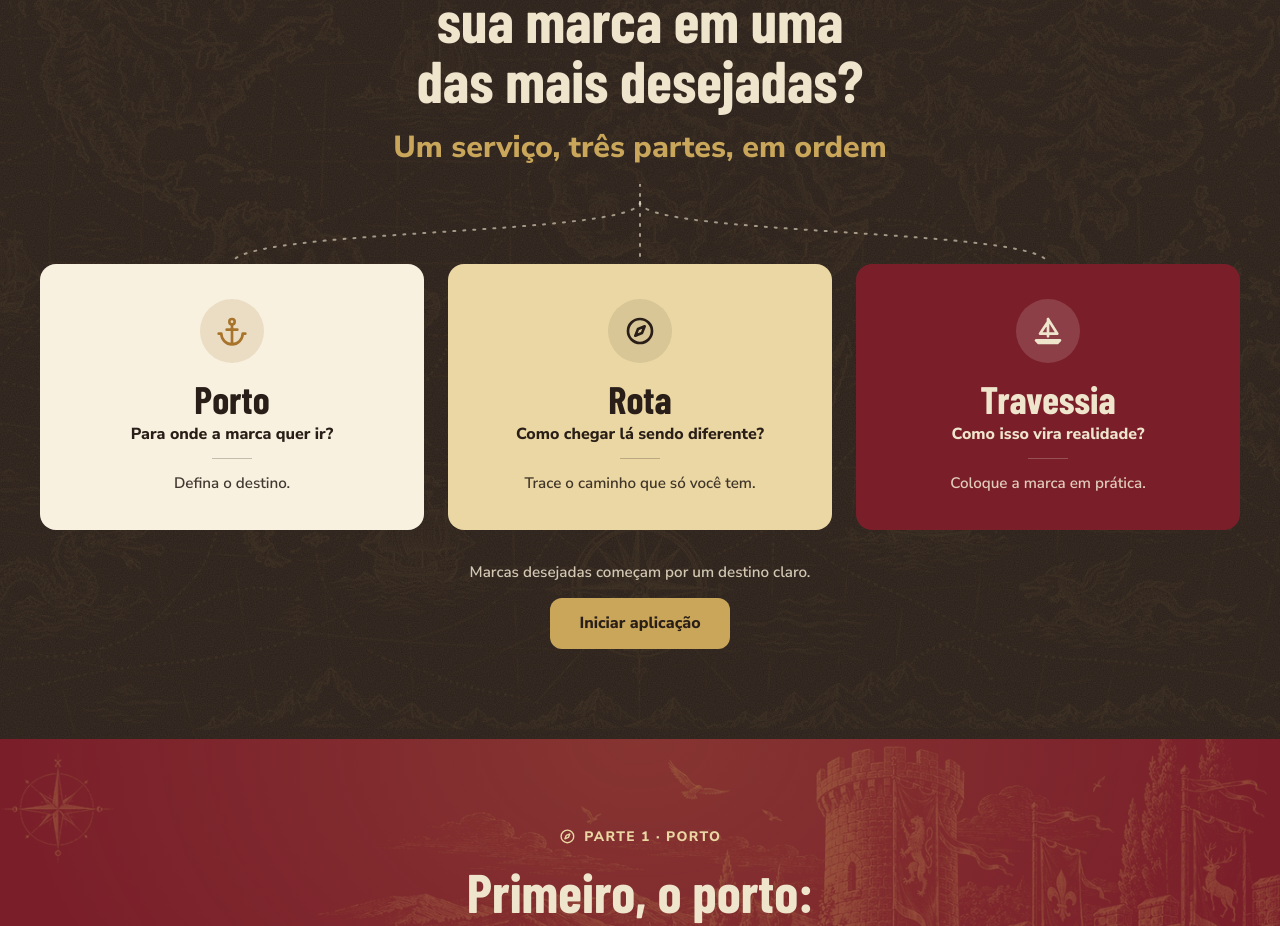
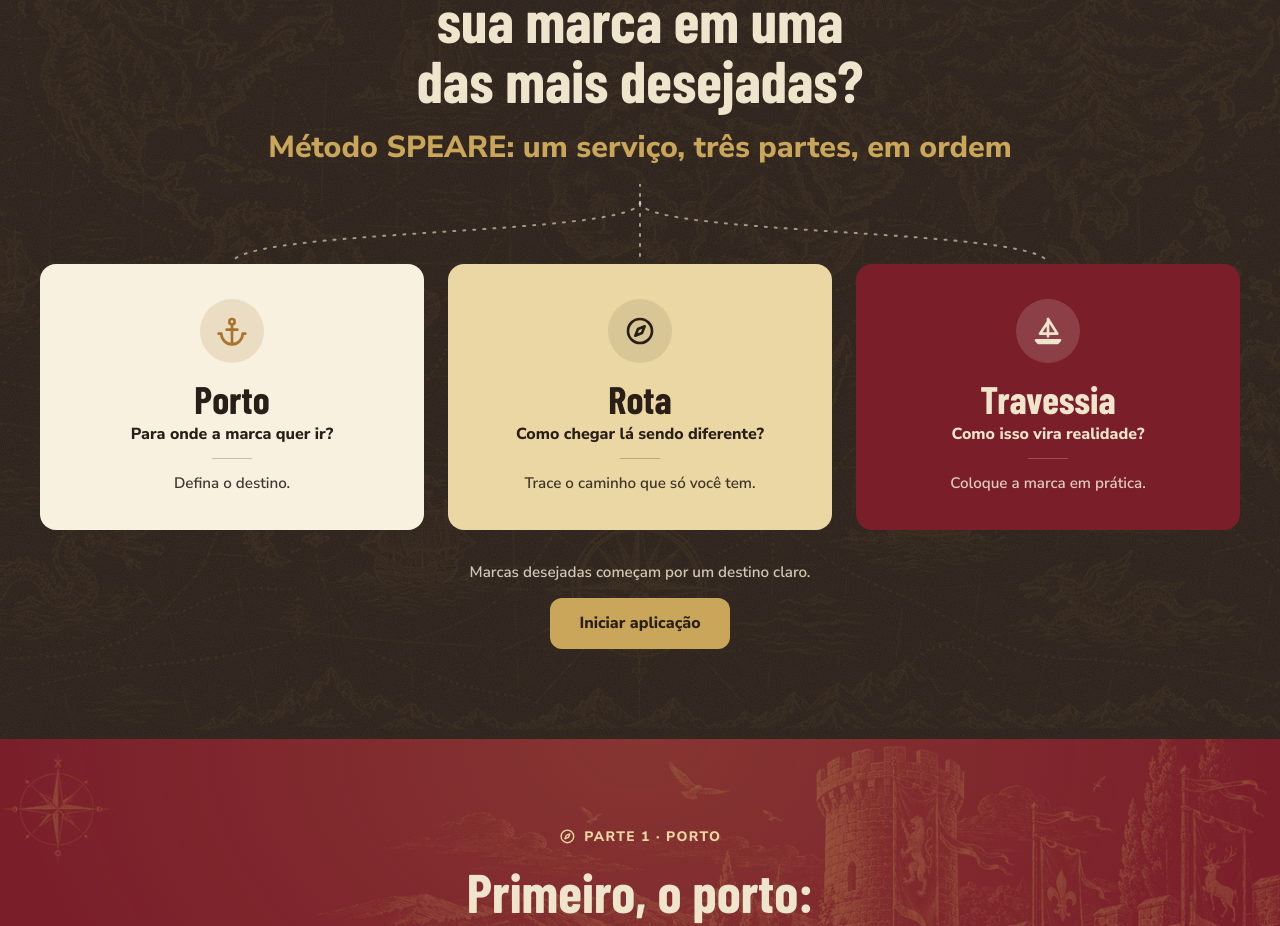
Before and after one commit to Viniwayne69/markway, a Next.js app: page / in a window 1280 px wide. Shown: the part 1020-1946 px from the top of the page. Built offline with nearby package versions, Linux system fonts and the light colour scheme; a web font is replaced by a local one.

Commit message:
Mostra Método SPEARE no subtítulo da visão geral
Co-Authored-By: Claude Sonnet 5.5 <noreply@anthropic.com>
Claude-Session: https://claude.ai/code/session_018ckGgeLrJeXv2UHJFd83h8

```diff
--- a/src/components/SolutionsSection.tsx
+++ b/src/components/SolutionsSection.tsx
@@ -18,7 +18,7 @@ export function SolutionsSection() {
             Como transformamos a sua marca em uma das mais desejadas?
           </h2>
           <p className="solutions-sub" data-reveal style={{ "--d": "100ms" } as CSSProperties}>
-            Um serviço, três partes, em ordem
+            Método SPEARE: um serviço, três partes, em ordem
           </p>
         </div>
 
```
